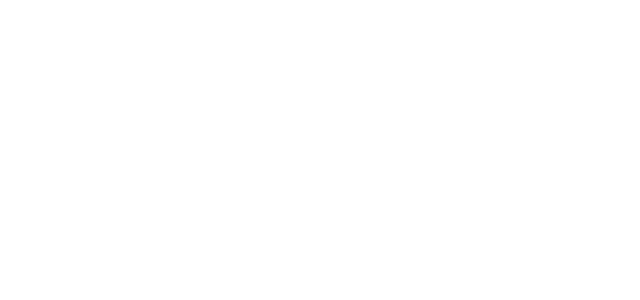
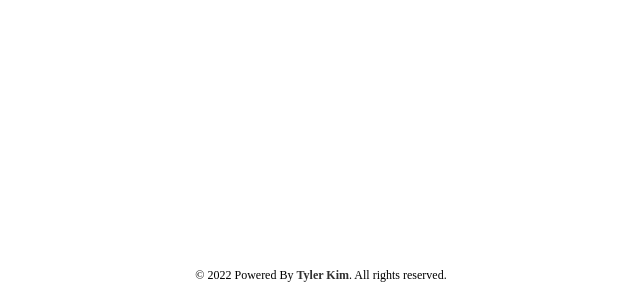
Before and after one commit to tylerkim-freelancing/tylerkim-design-portfolio, a Next.js app: page / in a window 1280 px wide. Shown: the part 550-850 px from the top of the page, without its empty margins (319-959 px from the left). Before the commit the page ends 800 px from the top, so only its background shows below. Built offline with nearby package versions, Linux system fonts and the light colour scheme.

Commit message:
update index.js

```diff
--- a/pages/_app.js
+++ b/pages/_app.js
@@ -6,6 +6,7 @@
     <>
       <Head>
         <meta name="viewport" content="width=device-width, initial-scale=1"/>
+        <meta name="description" content="montana design boilerplate" />
         <link rel="icon" href="/favicon.ico" />
       </Head>
       <Component {...pageProps} />
--- a/pages/index.js
+++ b/pages/index.js
@@ -1,18 +1,14 @@
 import styles from '../styles/pages/home.module.scss'
-import Head from 'next/head'
+import Layout from '../components/layout'
 
 export default function Home() {
   return (
     <>
-      <Head>
-        <title>Create Next App</title>
-        <meta name="description" content="montana design boilerplate" />
-        <meta name="viewport" content="width=device-width, initial-scale=1"/>
-        <link rel="icon" href="/favicon.ico" />
-      </Head>
-      <div className={styles.main}>
+      <Layout title='Home'>
+        <div className={styles.main}>
 
-      </div>
+        </div>
+      </Layout>
     </>
   )
 }
```
Also changed, not shown: public/dummy.png (added).
